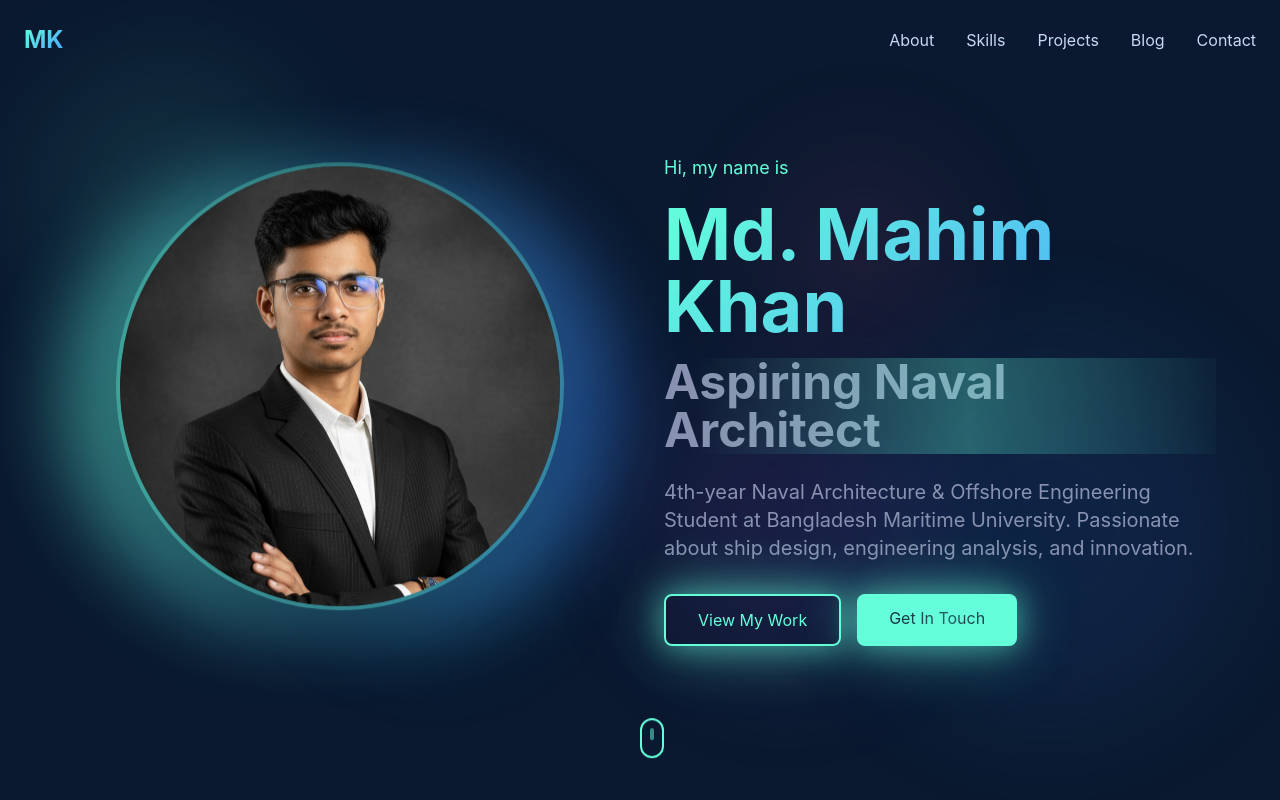
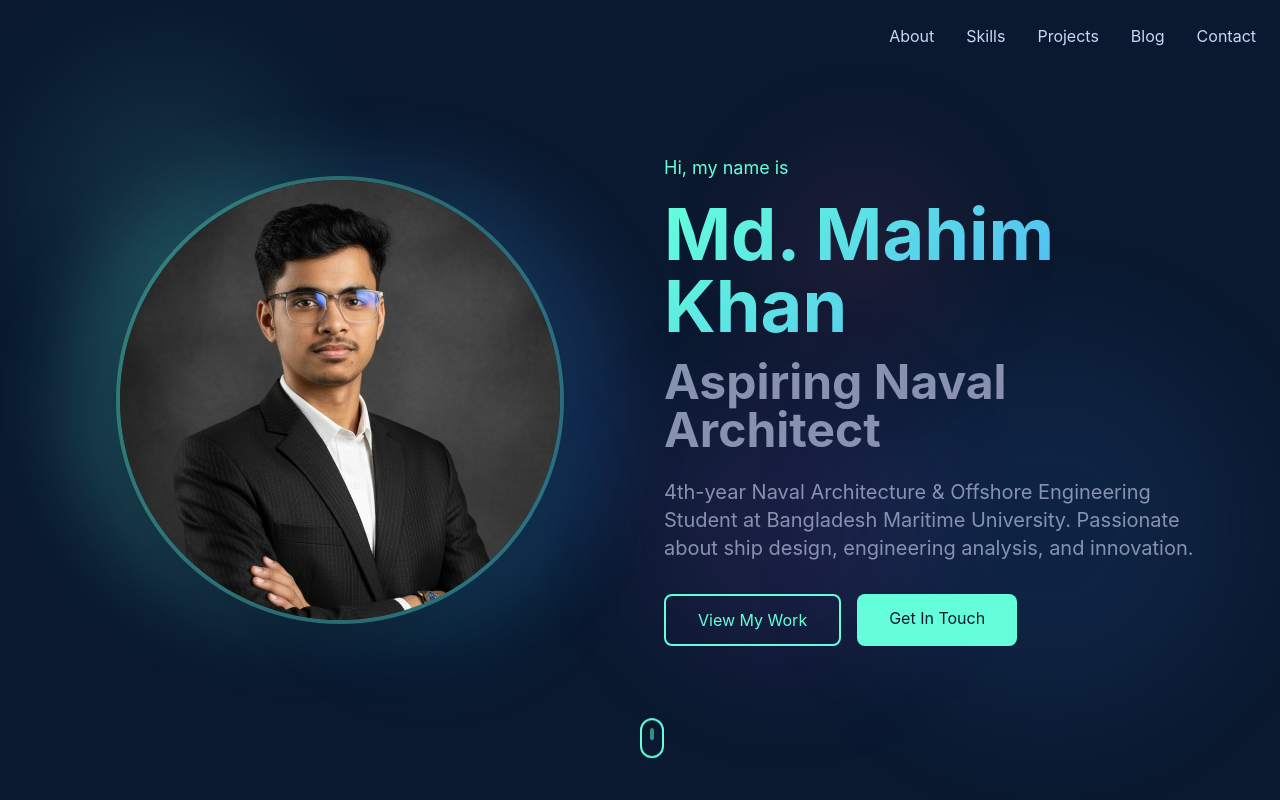
Before and after one commit to D3V1LxD/itsmahim.qzz.io, a Next.js app: page / in a window 1280 px wide. Shown: the top 800 px of the page. Built offline with nearby package versions, Linux system fonts and the light colour scheme.

Commit message:
Remove MK logo from header and shimmer effects from components

```diff
--- a/components/About.tsx
+++ b/components/About.tsx
@@ -88,7 +88,7 @@ export default function About() {
               {/* Profile Image */}
               <div className="mb-8">
                 <div className="relative w-full max-w-md mx-auto">
-                  <div className="absolute inset-0 bg-gradient-to-r from-accent to-blue-500 rounded-2xl blur-xl opacity-30 animate-pulse"></div>
+                  <div className="absolute inset-0 bg-gradient-to-r from-accent to-blue-500 rounded-2xl blur-xl opacity-30"></div>
                   <img
                     src="/profile.png"
                     alt="Md. Mahim Khan"
--- a/components/Blog.tsx
+++ b/components/Blog.tsx
@@ -91,7 +91,7 @@ export default function Blog() {
             {blogs.map((blog, index) => (
               <article
                 key={index}
-                className="glass p-6 rounded-2xl hover-glow transition-all duration-300 hover:scale-105 shimmer"
+                className="glass p-6 rounded-2xl hover-glow transition-all duration-300 hover:scale-105"
                 style={{ animationDelay: `${index * 0.1}s` }}
               >
                 <div className="mb-4">
--- a/components/Contact.tsx
+++ b/components/Contact.tsx
@@ -92,7 +92,7 @@ export default function Contact() {
           <div className="text-center">
             <a
               href="mailto:mahim.naoe@gmail.com"
-              className="inline-block px-12 py-4 bg-accent text-primary rounded-lg font-bold text-lg hover:bg-opacity-90 hover:scale-105 transition-all pulse-glow shimmer"
+              className="inline-block px-12 py-4 bg-accent text-primary rounded-lg font-bold text-lg hover:bg-opacity-90 hover:scale-105 transition-all"
             >
               Connect With Me
             </a>
--- a/components/Hero.tsx
+++ b/components/Hero.tsx
@@ -48,11 +48,11 @@ export default function Hero() {
             {/* Profile Image */}
             <div className="animate-fadeIn order-2 md:order-1">
               <div className="relative">
-                <div className="absolute inset-0 bg-gradient-to-r from-accent to-blue-500 rounded-full blur-2xl opacity-20 animate-pulse"></div>
+                <div className="absolute inset-0 bg-gradient-to-r from-accent to-blue-500 rounded-full blur-2xl opacity-20"></div>
                 <img
                   src="/image.png"
                   alt="Md. Mahim Khan"
-                  className="relative rounded-full w-full max-w-md mx-auto shadow-2xl border-4 border-accent/30 hover:scale-105 transition-transform duration-300 animate-float"
+                  className="relative rounded-full w-full max-w-md mx-auto shadow-2xl border-4 border-accent/30 hover:scale-105 transition-transform duration-300"
                 />
               </div>
             </div>
@@ -63,7 +63,7 @@ export default function Hero() {
               <h1 className="text-5xl md:text-7xl font-bold mb-4 gradient-text">
                 Md. Mahim Khan
               </h1>
-              <h2 className="text-3xl md:text-5xl font-bold text-textSecondary mb-6 shimmer">
+              <h2 className="text-3xl md:text-5xl font-bold text-textSecondary mb-6">
                 Aspiring Naval Architect
               </h2>
               <p className="text-xl text-textSecondary mb-8">
@@ -73,13 +73,13 @@ export default function Hero() {
               <div className="flex gap-4 justify-center md:justify-start">
                 <a
                   href="#projects"
-                  className="px-8 py-3 border-2 border-accent text-accent rounded-lg hover-glow hover:bg-accent hover:text-primary transition-all pulse-glow"
+                  className="px-8 py-3 border-2 border-accent text-accent rounded-lg hover:bg-accent hover:text-primary transition-all"
                 >
                   View My Work
                 </a>
                 <a
                   href="#contact"
-                  className="px-8 py-3 bg-accent text-primary rounded-lg hover:bg-opacity-90 transition-all shimmer pulse-glow"
+                  className="px-8 py-3 bg-accent text-primary rounded-lg hover:bg-opacity-90 transition-all"
                 >
                   Get In Touch
                 </a>
--- a/components/Navigation.tsx
+++ b/components/Navigation.tsx
@@ -21,11 +21,7 @@ export default function Navigation() {
         isScrolled ? 'glass py-4' : 'bg-transparent py-6'
       }`}
     >
-      <div className="container mx-auto px-6 flex justify-between items-center">
-        <Link href="#home" className="text-2xl font-bold gradient-text">
-          MK
-        </Link>
-
+      <div className="container mx-auto px-6 flex justify-end items-center">
         <div className="hidden md:flex space-x-8">
           <Link href="#about" className="hover:text-accent transition-colors">
             About
--- a/components/Skills.tsx
+++ b/components/Skills.tsx
@@ -72,7 +72,7 @@ export default function Skills() {
             {skills.map((skill, index) => (
               <div
                 key={index}
-                className="glass p-8 rounded-2xl hover-glow transition-all duration-300 hover:scale-105 shimmer"
+                className="glass p-8 rounded-2xl hover-glow transition-all duration-300 hover:scale-105"
                 style={{ animationDelay: `${index * 0.2}s` }}
               >
                 <div className="text-6xl mb-6 animate-float">{skill.icon}</div>
```
